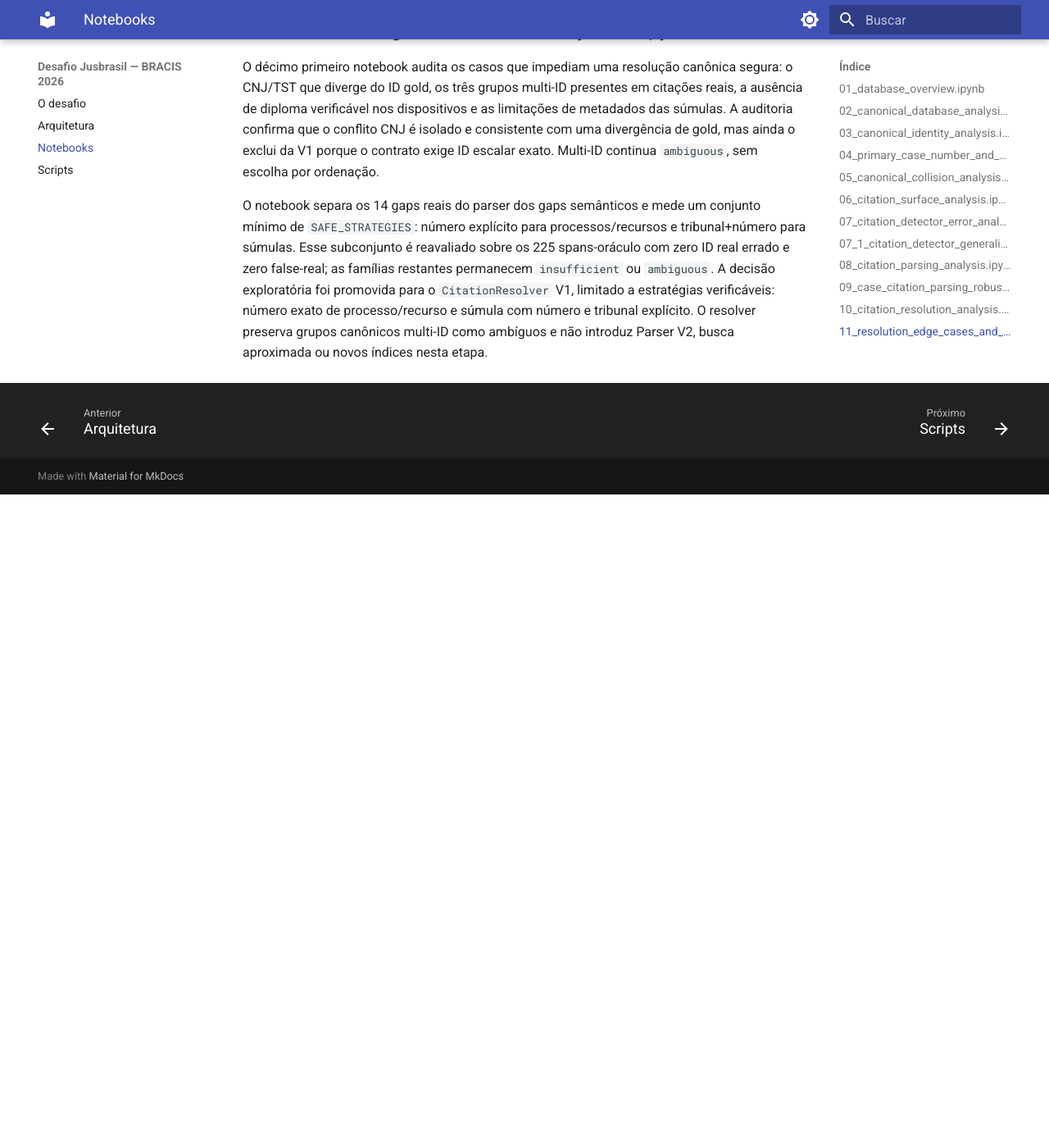
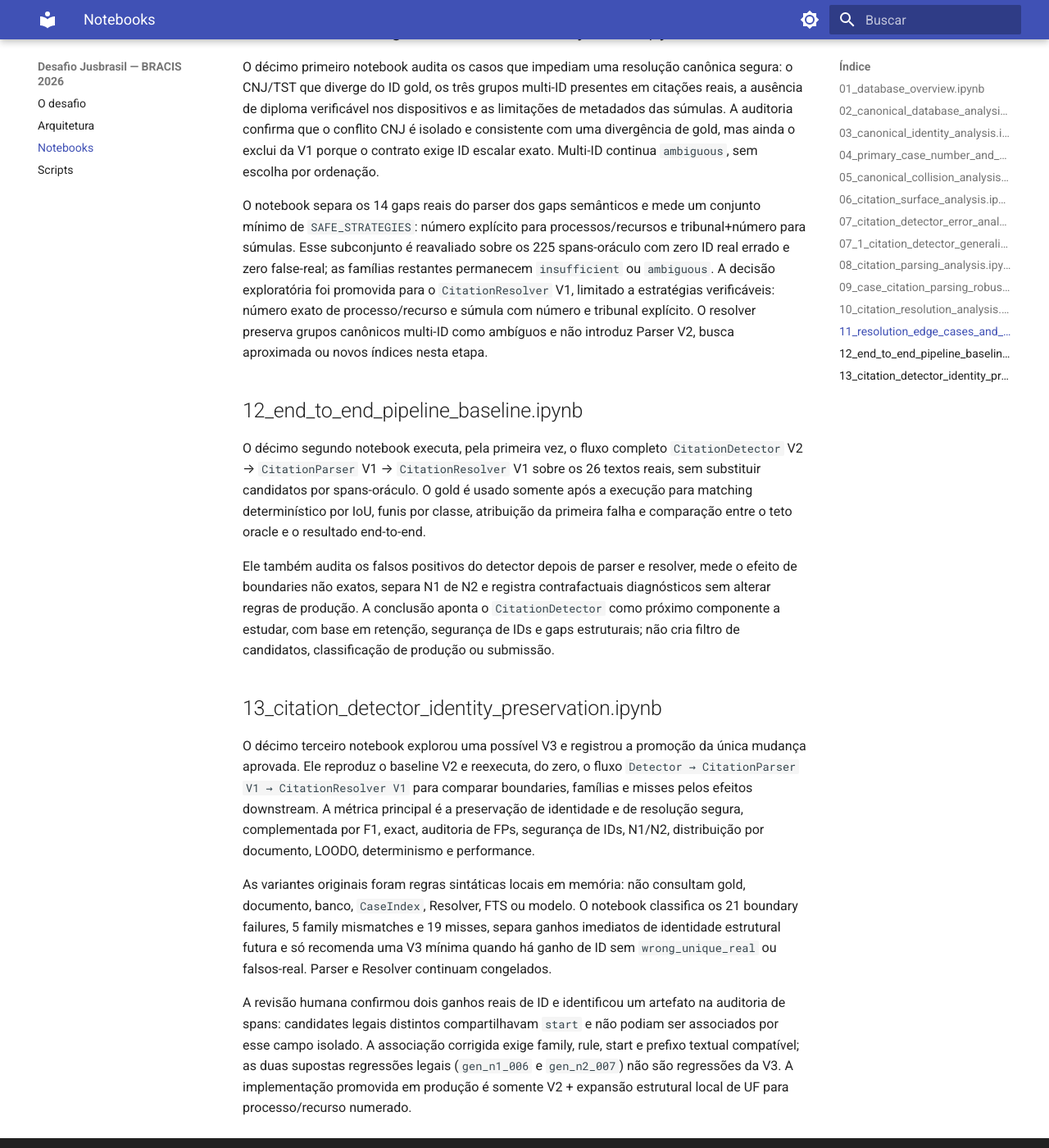
Before and after one commit to augustoafleal/legal-citation-hallucination-detector, an MkDocs documentation site: the page built from docs/notebooks.md, in a window 1280 px wide and 1400 px high, scrolled down 4799 px. Shown: the whole window at 82% size. Built offline with MkDocs 1.6.1 and Material for MkDocs 9.7.7, drawn with Linux system fonts in a browser that asks for light colours; before the commit the page ends 5402 px from its top, so only the background shows below that.

```diff
--- a/docs/notebooks.md
+++ b/docs/notebooks.md
@@ -224,3 +224,44 @@
 exato de processo/recurso e súmula com número e tribunal explícito. O resolver
 preserva grupos canônicos multi-ID como ambíguos e não introduz Parser V2,
 busca aproximada ou novos índices nesta etapa.
+
+## 12_end_to_end_pipeline_baseline.ipynb
+
+O décimo segundo notebook executa, pela primeira vez, o fluxo completo
+`CitationDetector` V2 → `CitationParser` V1 → `CitationResolver` V1 sobre os
+26 textos reais, sem substituir candidatos por spans-oráculo. O gold é usado
+somente após a execução para matching determinístico por IoU, funis por classe,
+atribuição da primeira falha e comparação entre o teto oracle e o resultado
+end-to-end.
+
+Ele também audita os falsos positivos do detector depois de parser e resolver,
+mede o efeito de boundaries não exatos, separa N1 de N2 e registra
+contrafactuais diagnósticos sem alterar regras de produção. A conclusão aponta
+o `CitationDetector` como próximo componente a estudar, com base em retenção,
+segurança de IDs e gaps estruturais; não cria filtro de candidatos,
+classificação de produção ou submissão.
+
+## 13_citation_detector_identity_preservation.ipynb
+
+O décimo terceiro notebook explorou uma possível V3 e registrou a promoção da
+única mudança aprovada. Ele reproduz o baseline V2 e reexecuta, do zero, o fluxo
+`Detector → CitationParser V1 → CitationResolver V1` para comparar boundaries,
+famílias e misses pelos efeitos downstream. A métrica principal é a preservação
+de identidade e de resolução segura, complementada por F1, exact, auditoria de
+FPs, segurança de IDs, N1/N2, distribuição por documento, LOODO, determinismo
+e performance.
+
+As variantes originais foram regras sintáticas locais em memória: não consultam gold,
+documento, banco, `CaseIndex`, Resolver, FTS ou modelo. O notebook classifica os
+21 boundary failures, 5 family mismatches e 19 misses, separa ganhos imediatos
+de identidade estrutural futura e só recomenda uma V3 mínima quando há ganho de
+ID sem `wrong_unique_real` ou falsos-real. Parser e Resolver continuam
+congelados.
+
+A revisão humana confirmou dois ganhos reais de ID e identificou um artefato na
+auditoria de spans: candidates legais distintos compartilhavam `start` e não
+podiam ser associados por esse campo isolado. A associação corrigida exige
+family, rule, start e prefixo textual compatível; as duas supostas regressões
+legais (`gen_n1_006` e `gen_n2_007`) não são regressões da V3. A implementação
+promovida em produção é somente V2 + expansão estrutural local de UF para
+processo/recurso numerado.
```
Also changed, not shown: docs/architecture.md (+6 -4 lines), 4 other files.
